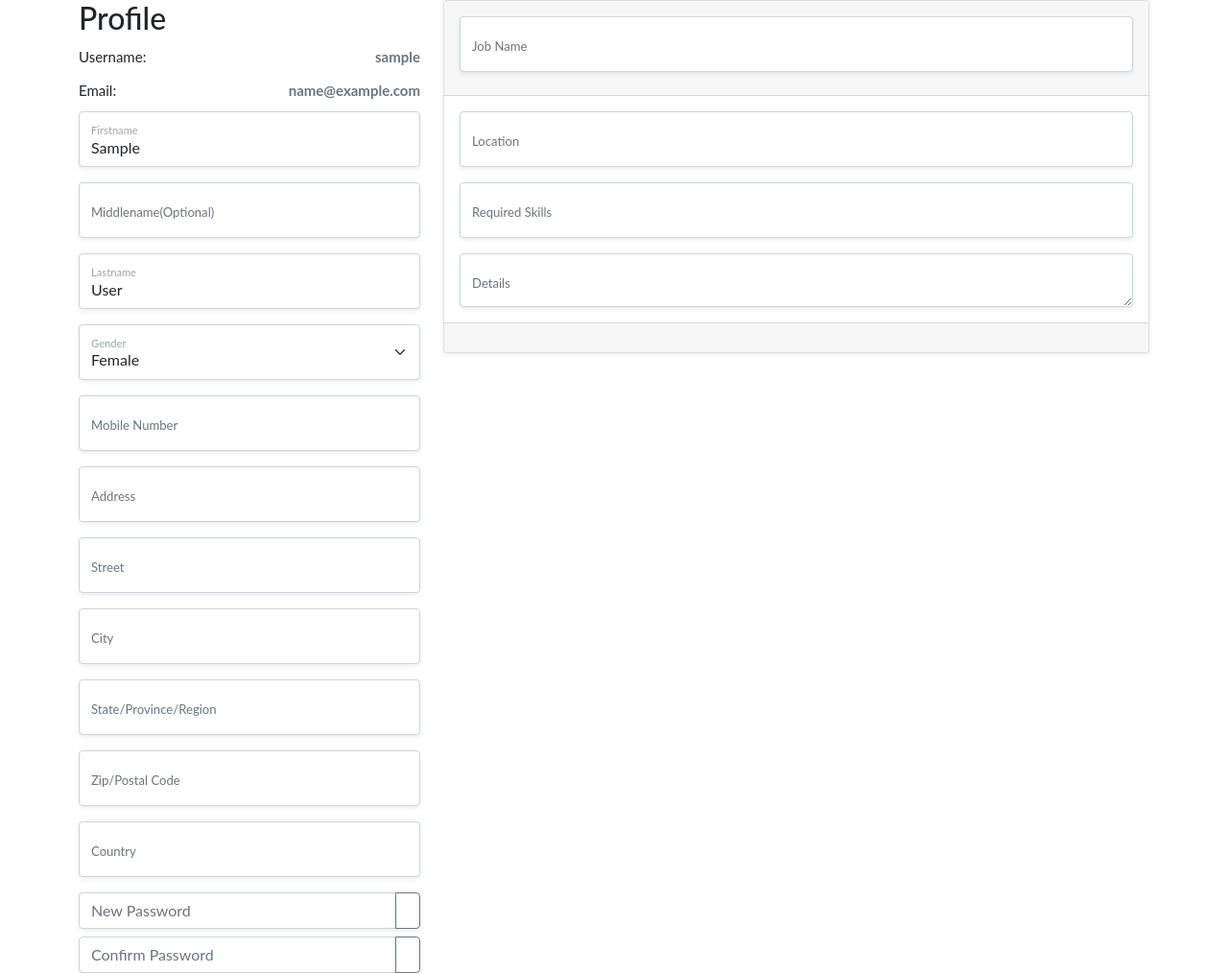
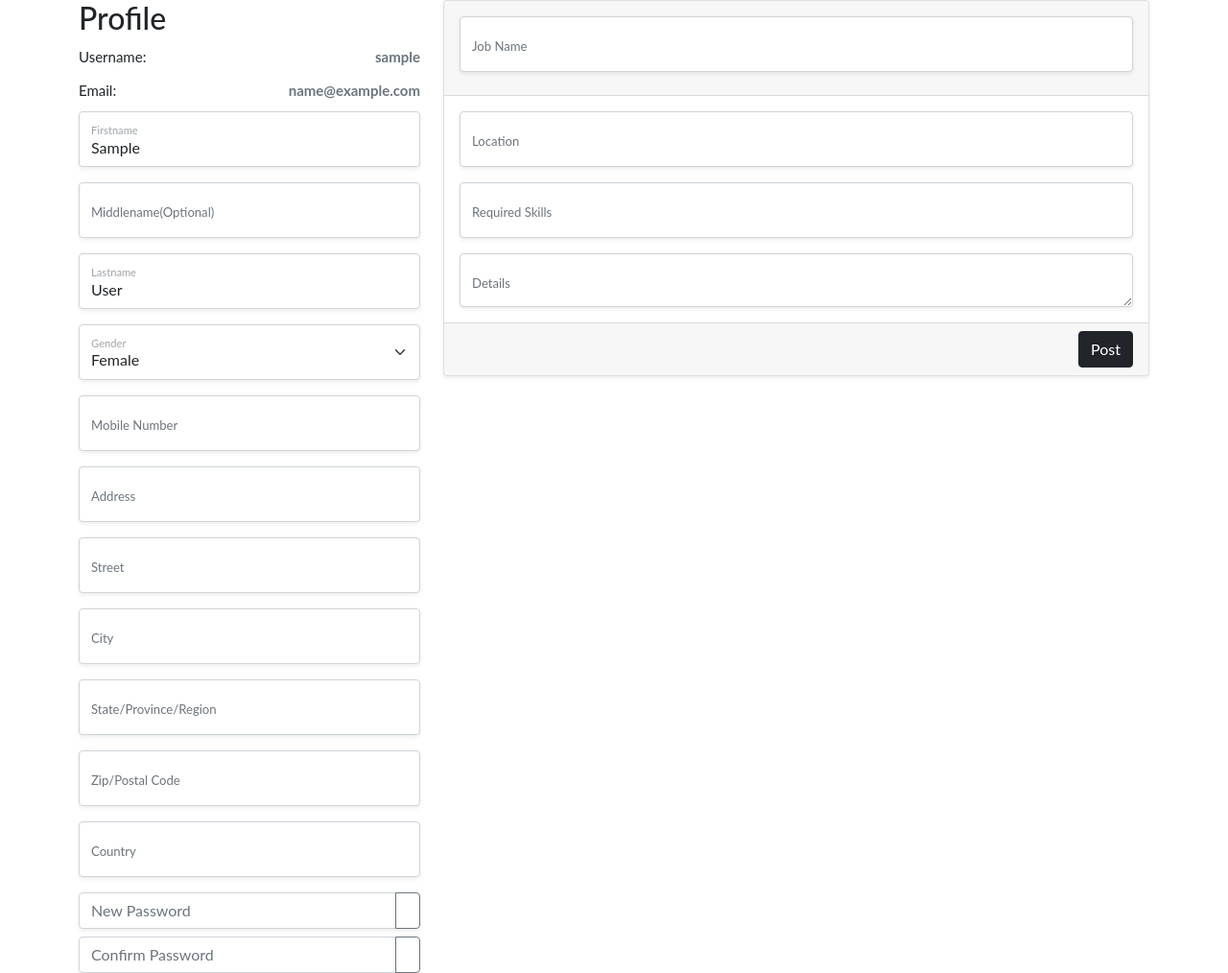
Before and after one commit to boogeymanCoder/Outwork, a Node server app: the page made by views/layouts/job/_new_job.ejs in a window 1280 px wide. Shown: the part 99-1113 px from the top of the page at 96% size. Run offline with Node 20, Linux system fonts and the light colour scheme; the visitor is signed in with stand-in values (Sample User, id 1); data that the repository does not hold is empty; some libraries are stand-ins or nearby versions.

Commit message:
better buttons

```diff
--- a/views/application/_job_application.ejs
+++ b/views/application/_job_application.ejs
@@ -2,7 +2,7 @@
     <%- include("./_application_body") %>
     <div class="card-footer">
         <form method="POST" action="/job/accept/<%= application.id %>?_method=PATCH">
-            <button type="submit" class="btn float-end"><em class="bi bi-person-check-fill lg-icon"></em></button>
+            <button type="submit" class="btn btn-dark float-end"><em class="bi bi-person-check-fill"></em> Accept</button>
         </form>
     </div>
 </div>
--- a/views/application/_job_application_accepted.ejs
+++ b/views/application/_job_application_accepted.ejs
@@ -2,7 +2,7 @@
     <%- include("./_application_body") %>
     <div class="card-footer">
         <form method="POST" action="/job/cancel/<%= application.id %>?_method=DELETE">
-            <button type="submit" class="btn float-end"><em class="bi bi-x-lg lg-icon"></em></button>
+            <button type="submit" class="btn btn-dark float-end"><em class="bi bi-x-lg"></em> Kick</button>
         </form>
     </div>
 </div>
--- a/views/chat/new.ejs
+++ b/views/chat/new.ejs
@@ -24,7 +24,7 @@
                 </div>
             </div>
             <div class="col-auto d-flex align-items-end">
-                <button class="btn btn-dark"><em class="bi bi-forward-fill lg-icon"></em></button>
+                <button class="btn btn-lg btn-dark">SEND</button>
             </div>
         </div>
     </form>
--- a/views/chat/view.ejs
+++ b/views/chat/view.ejs
@@ -28,7 +28,7 @@
                 </div>
             </div>
             <div class="col-auto d-flex align-items-end">
-                <button class="btn btn-dark"><em class="bi bi-forward-fill lg-icon"></em></button>
+                <button class="btn btn-lg btn-dark">SEND</button>
             </div>
         </div>
     </form>
--- a/views/job/edit_job.ejs
+++ b/views/job/edit_job.ejs
@@ -9,7 +9,7 @@
                     <%- include("../layouts/job/job_fields/_job_field_header") %>
                     <%- include("../layouts/job/job_fields/_job_field_body", { job: job }) %>
                     <div class="card-footer">
-                        <button type="submit" class="btn float-end"><em class="bi bi-save lg-icon"></em></button>
+                        <button type="submit" class="btn btn-dark float-end"><em class="bi bi-arrow-counterclockwise"></em> Update</button>
                     </div>
                 </div>
             </form>
--- a/views/layouts/job/_job_edit.ejs
+++ b/views/layouts/job/_job_edit.ejs
@@ -3,7 +3,7 @@
     <%- include("./job_view/_job_body") %>
     <div class="card-footer">
         <form method="GET" action="/job/view/<%= job.id %>">
-            <button type="submit" class="btn float-end"><em class="bi bi-pencil-square"></em></button>
+            <button type="submit" class="btn btn-dark float-end"><em class="bi bi-pencil-square"></em> Edit</button>
         </form>
     </div>
 </div>
--- a/views/layouts/job/_job_view.ejs
+++ b/views/layouts/job/_job_view.ejs
@@ -9,7 +9,7 @@
                 <div class="invalid-feedback">Please enter application message</div>
                 <label class="form-label text-secondary" for="message"><small>Message</small></label>
             </div>
-            <input class="btn btn-dark float-end mt-2" type="submit" id="apply-button" value="Apply">
+            <button class="btn btn-dark float-end mt-2" type="submit" id="apply-button"><em class="bi bi-reply-fill"></em> Apply</button>
         </form>
     </div>
 </div>
--- a/views/layouts/job/_new_job.ejs
+++ b/views/layouts/job/_new_job.ejs
@@ -3,7 +3,7 @@
         <%- include("./job_fields/_job_field_header") %>
         <%- include("./job_fields/_job_field_body", { job: job }) %>
         <div class="card-footer">
-            <button type="submit" class="btn float-end"><em class="bi bi-share-fill lg-icon"></em></button>
+            <button type="submit" class="btn btn-dark float-end"><em class="bi bi-pin-angle-fill"></em> Post</button>
         </div>
     </div>
 </form>
--- a/views/layouts/layout.ejs
+++ b/views/layouts/layout.ejs
@@ -41,14 +41,14 @@
                                 <em class="bi bi-person-fill lg-icon"></em> Profile
                             </a>
                             <ul class="dropdown-menu" aria-labelledby="profileDropdown">
-                                <li><a class="dropdown-item" href="/profile" id="profile-timeline">Timeline</a></li>
-                                <li><a class="dropdown-item disabled" href="#">Contacts</a></li>
-                                <li><a class="dropdown-item" href="/chat" id="profile-chat">Chat</a></li>
-                                <li><a class="dropdown-item disabled" href="#">Invitation</a></li>
-                                <li><a class="dropdown-item disabled" href="#">Notification</a></li>
+                                <li><a class="dropdown-item" href="/profile" id="profile-timeline"><em class="bi bi-newspaper"></em> Timeline</a></li>
+                                <li><a class="dropdown-item disabled" href="#"><em class="bi bi-person-lines-fill"></em> Contacts</a></li>
+                                <li><a class="dropdown-item" href="/chat" id="profile-chat"><em class="bi bi-chat-left-fill"></em> Chat</a></li>
+                                <li><a class="dropdown-item disabled" href="#"><em class="bi bi-envelope-fill"></em> Invitation</a></li>
+                                <li><a class="dropdown-item disabled" href="#"><em class="bi bi-bell-fill"></em> Notification</a></li>
                                 <li>
                                     <form action="/logout?_method=DELETE" method="POST">
-                                        <button class="dropdown-item" type="submit">Logout</button>
+                                        <button class="dropdown-item" type="submit"><em class="bi bi-door-open-fill"></em> Logout</button>
                                     </form>
                                 </li>
                             </ul>
--- a/views/profile/profile.ejs
+++ b/views/profile/profile.ejs
@@ -33,7 +33,7 @@
                 <%- include("../layouts/data_fields/_zipPostalCode_field") %>
                 <%- include("../layouts/data_fields/_country_field") %>
                 <%- include("../layouts/data_fields/_newpass_field") %>
-                <input type="submit" class="btn btn-dark float-end animate__animated animate__rubberBand animate__delay-2s" value="Update">
+                <button type="submit" class="btn btn-dark float-end animate__animated animate__rubberBand animate__delay-2s"><em class="bi bi-person-check-fill"></em> Update</button>
             </form>
         </div>
         <div class="col-lg-8 pt-3">
```
